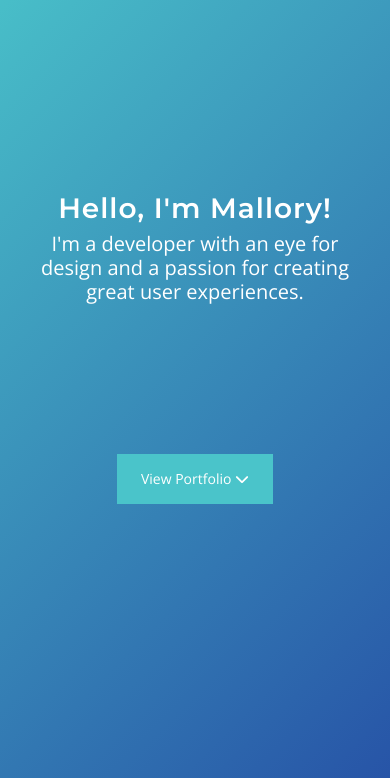
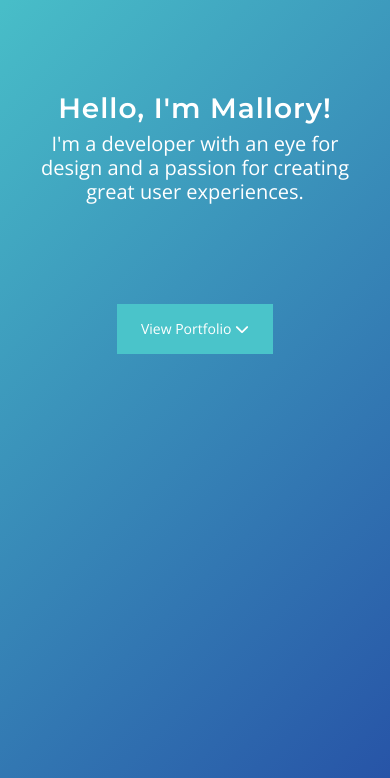
Before and after one commit to malloryspector/personal-website, a plain HTML site: page index.html in a window 390 px wide. Shown: the part 66-844 px from the top of the page. Drawn offline with nearby package versions, Linux system fonts and the light colour scheme.

Commit message:
Padding fix for mobile devices

```diff
--- a/styles/style.css
+++ b/styles/style.css
@@ -157,7 +157,6 @@ a.selected:visited {
 
 .hero {
   padding-top: 250px;
-  padding-bottom: 150px;
   color: #fff;
   background: #4ac4ca; /* For browsers that do not support gradients */
   background: -webkit-linear-gradient(135deg, #4ac4ca, #2754a7); /* For Safari 5.1 to 6.0 */
@@ -445,8 +444,13 @@ a.selected:visited {
   }
 
   .text-hero-sub {
+    padding-bottom: 100px;
     font-size: 20px;
     text-align: center;
+  }
+
+  .text-copyright {
+    padding-top: 130px;
   }
 
   .text-quote {
@@ -463,6 +467,10 @@ a.selected:visited {
     padding-top: 18px;
     color: #4ac4ca;
     display: inline;
+  }
+
+  .hero {
+    padding-top: 150px;
   }
 
   .view-portfolio-header {
```
